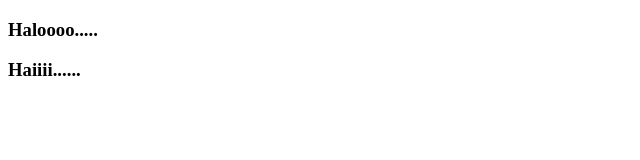
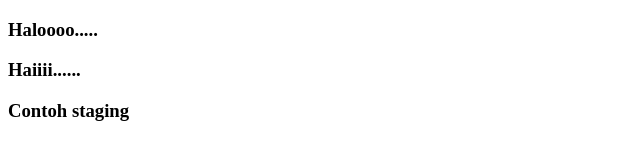
Before and after one commit to wskurniawan/pelatihan-git, a plain HTML site: page index.html in a window 1280 px wide. Shown: the whole page, without its empty margins (0-640 px from the left). Drawn offline with Linux system fonts and the light colour scheme.

Commit message:
add staging

```diff
--- a/index.html
+++ b/index.html
@@ -16,5 +16,9 @@
    <h3>Haiiii......</h3>
    <!-- end -->
 
+   <!-- commit ketiga -->
+   <h3>Contoh staging</h3>
+   <!-- end -->
+
 </body>
 </html>
```
